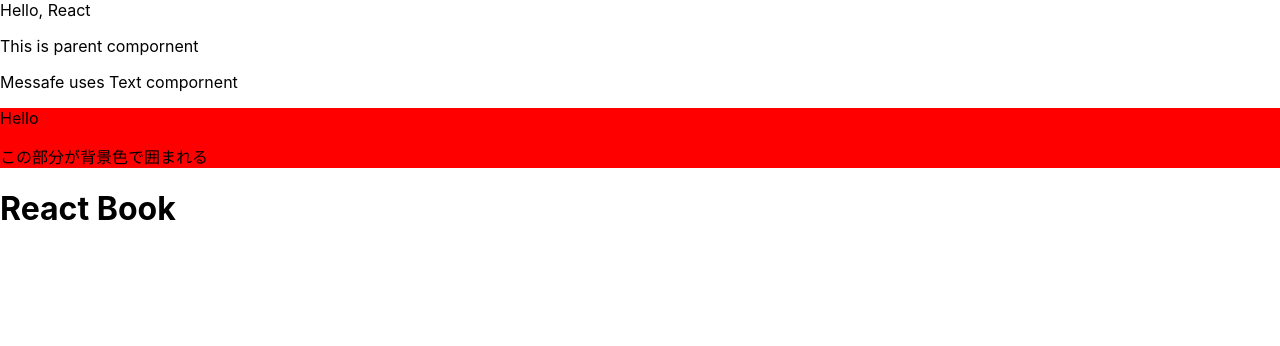
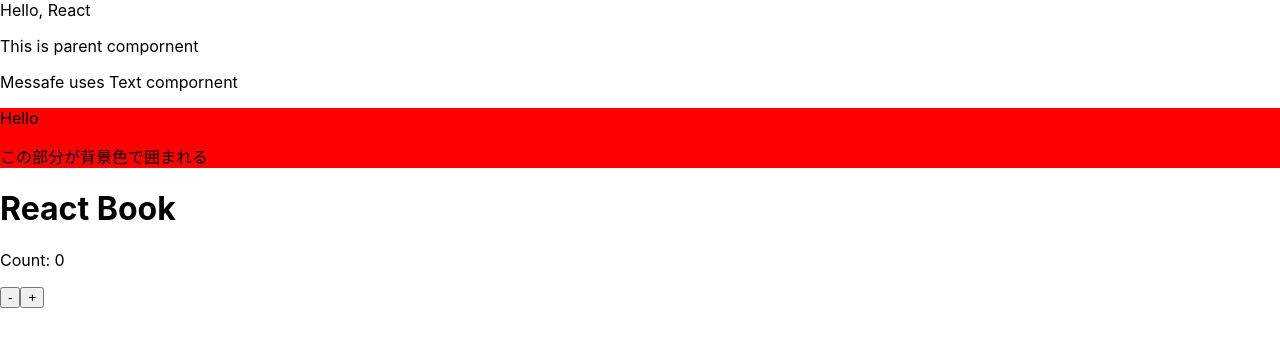
Before and after one commit to t0ottio13/learn-react, a React (Create React App) app: page / in a window 1280 px wide. Shown: the top 346 px of the page. Built offline with nearby package versions, Linux system fonts and the light colour scheme.

Commit message:
[add] Counterコンポーネントを追加

```diff
--- /dev/null
+++ b/src/components/Counter.tsx
@@ -0,0 +1,28 @@
+import { useState } from 'react';
+
+type CounterProps = {
+    initialValue: number;
+};
+
+const Counter = (props: CounterProps) => {
+    const { initialValue } = props;
+
+    // useStateは状態を扱うためのフック
+    // countが現在の状態、setCountが状態を更新する関数
+    const [ count , setCount ] = useState(initialValue);
+
+    return (
+        <div>
+            <p>Count: {count}</p>
+
+            {/* setCountを呼ぶことで状態を更新します */}
+            {/* 引数として値を渡すと、その値がそのまま次の状態になる */}
+            <button onClick={() => setCount(count -1)}>-</button>
+
+            {/* 関数を渡すと戻り値が次の状態になる、引数のprevには現在のcountが入る */}
+            <button onClick={() => setCount((prevCount) => prevCount + 1)}>+</button>
+        </div>
+    );
+};
+
+export default Counter;
--- a/src/index.tsx
+++ b/src/index.tsx
@@ -7,6 +7,7 @@
 import Parent from './components/ContainerSamples';
 import Page from './components/ContextSample';
 import reportWebVitals from './reportWebVitals';
+import Counter from './components/Counter';
 
 // ReactDOM.createRootにHTMLの設置先を設定し、rootオブジェクトを作成
 const root = ReactDOM.createRoot(
@@ -23,6 +24,7 @@
     <Message />
     <Parent />
     <Page />
+    <Counter initialValue={0} />
 
   </React.StrictMode>
 );
```
